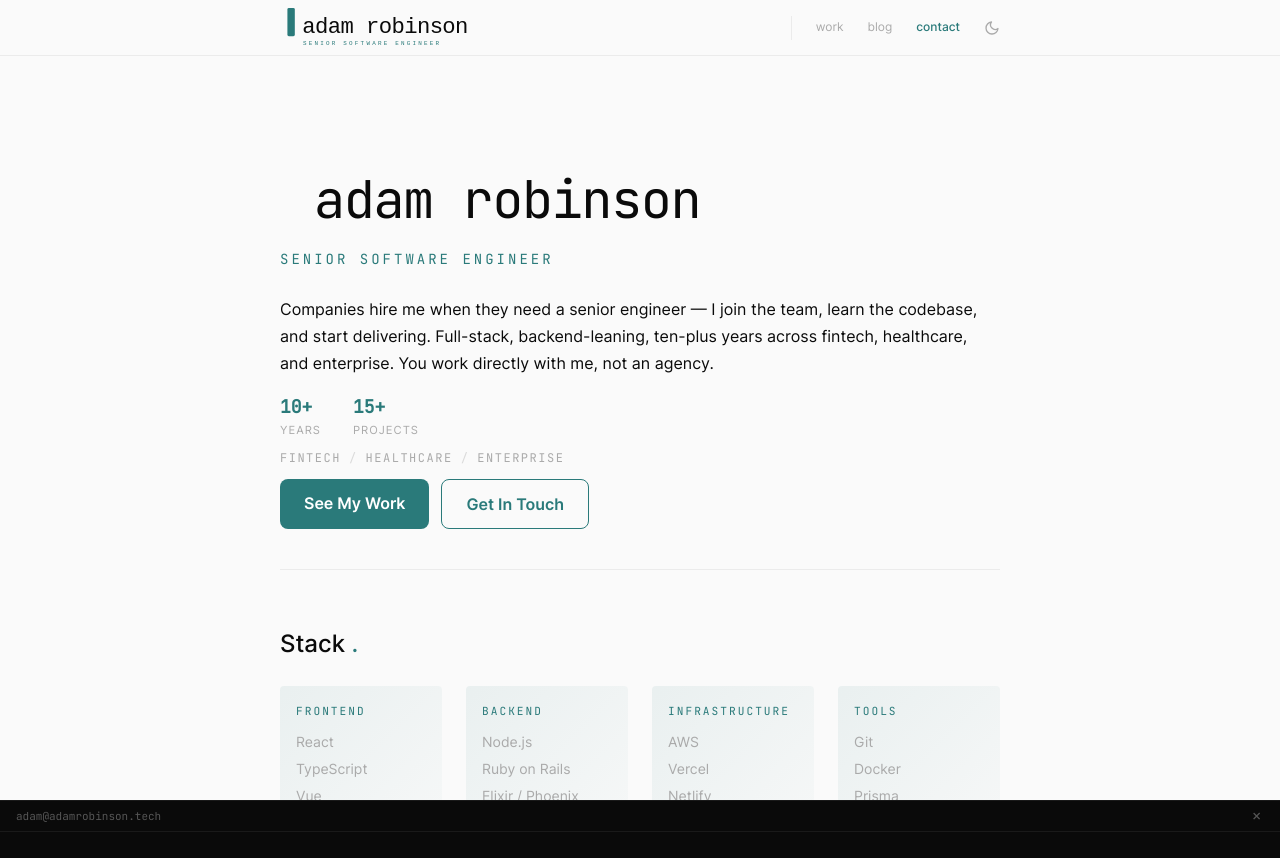
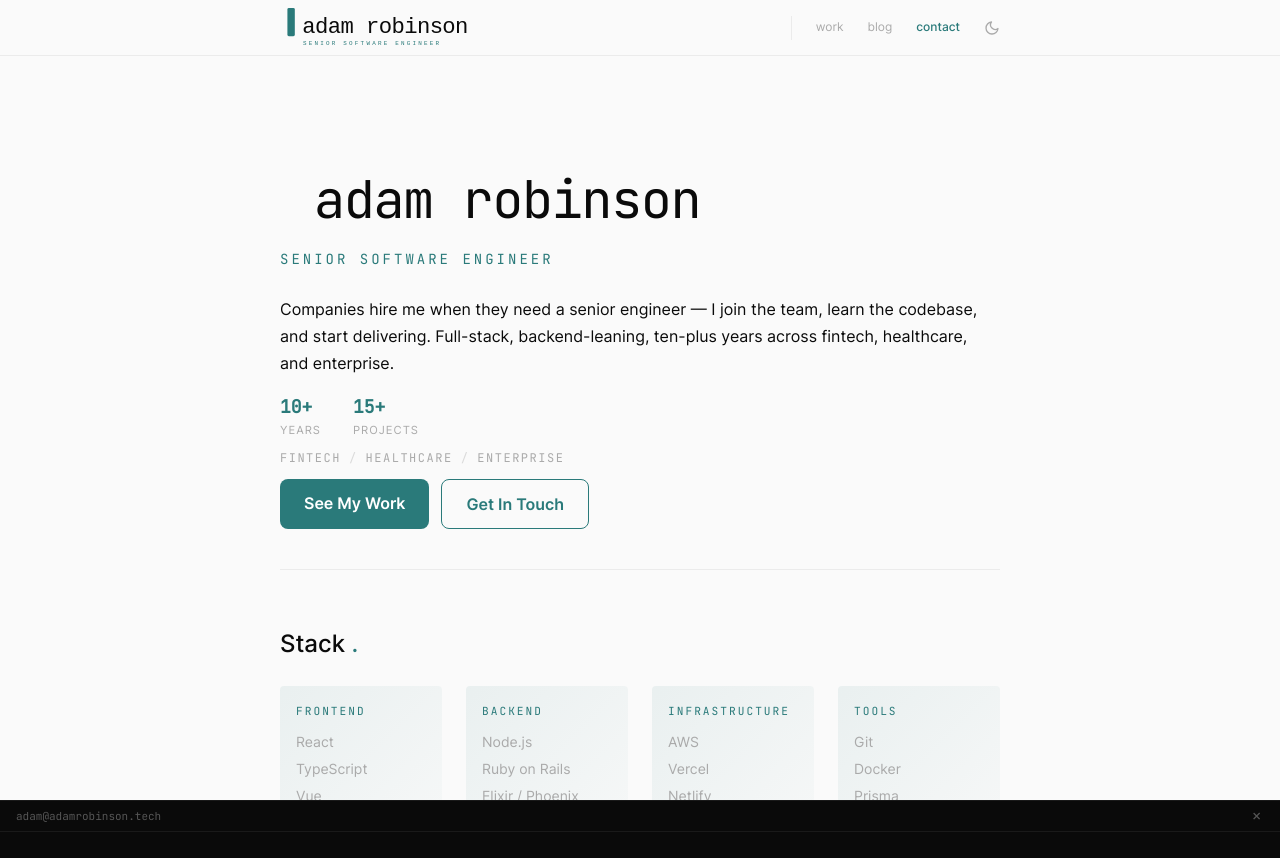
Before and after one commit to aaddaamm/dotcom, a SvelteKit app: page / in a window 1280 px wide. Shown: the top 858 px of the page. Built offline with nearby package versions, Linux system fonts and the light colour scheme.

Commit message:
copy: remove agency disclaimer from hero

```diff
--- a/src/components/hero-section.svelte
+++ b/src/components/hero-section.svelte
@@ -16,7 +16,7 @@
 	<p class="body-text">
 		Companies hire me when they need a senior engineer — I join the team, learn the codebase, and
 		start delivering. Full-stack, backend-leaning, ten-plus years across fintech, healthcare, and
-		enterprise. You work directly with me, not an agency.
+		enterprise.
 	</p>
 	<div class="hero-stats mt-4 mb-2">
 		<div class="stats-numbers">
```
